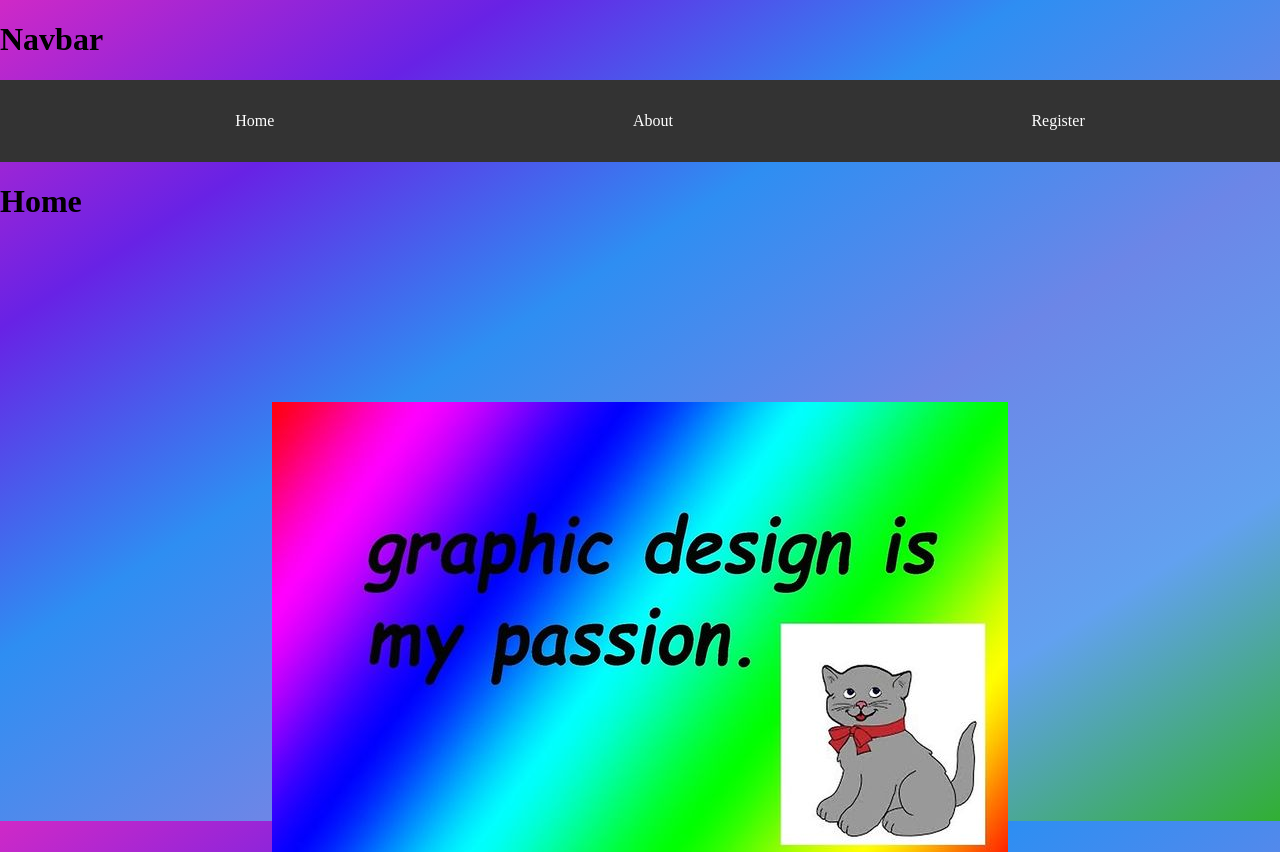
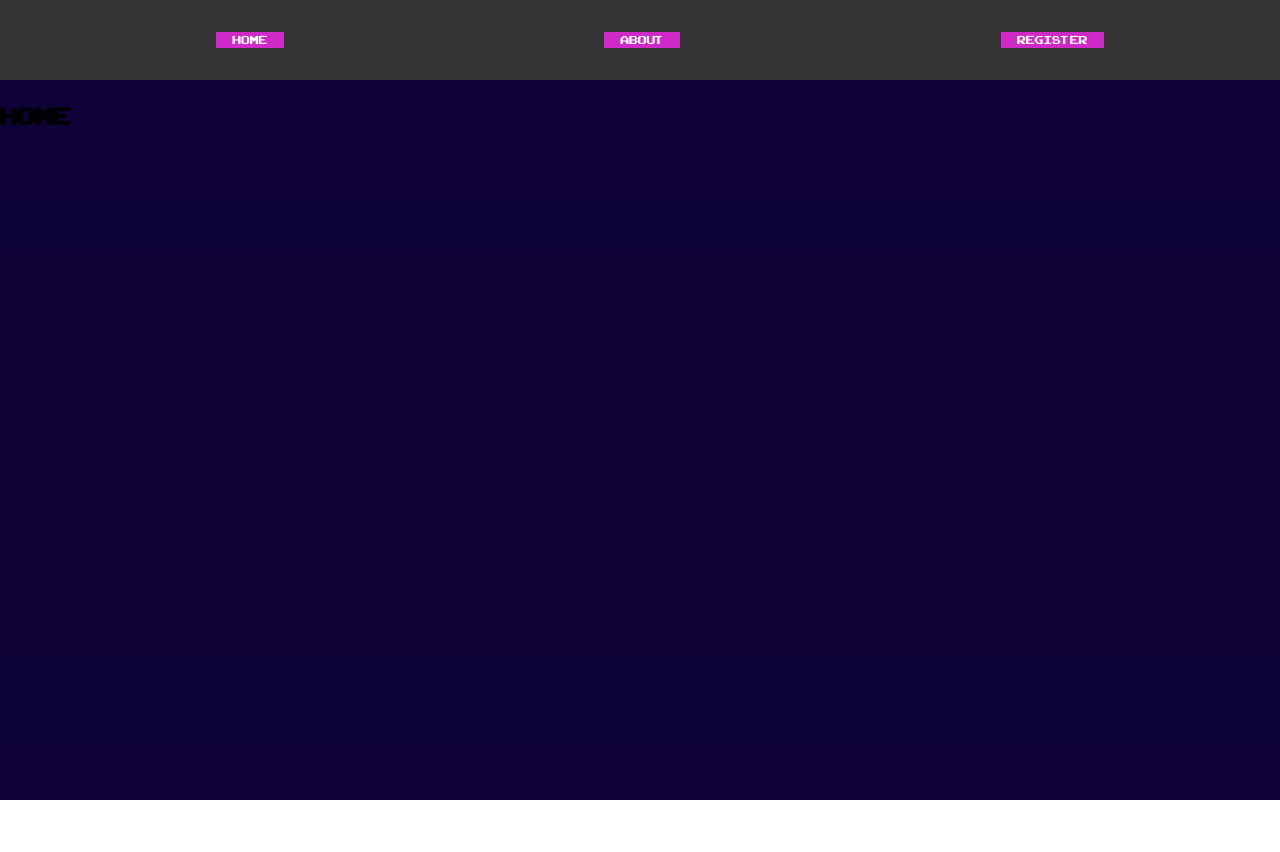
Before and after one commit to Societatea-Hermes/hackathon-website, a Vue app in the folder hermes-hackaton-2024/: page / in a window 1280 px wide. Shown: the top 852 px of the page. After the commit the page ends 800 px from the top, so only its background shows below. Built offline with nearby package versions, Linux system fonts and the light colour scheme.

Commit message:
Added font and background image, changed Navbar name

```diff
--- a/hermes-hackaton-2024/src/App.vue
+++ b/hermes-hackaton-2024/src/App.vue
@@ -1,37 +1,17 @@
 <template>
-  <main class="">
-    <Navbar />
+  <main>
+    <NavigationBar />
     <RouterView />
-    <div class="container">
-      <img
-        @mouseover="makeGlitch"
-        class="glitch"
-        src="./assets/imgs/cet.jpg"
-        alt="Graphic"
-      />
-    </div>
   </main>
 </template>
 
 <script setup>
-import { PowerGlitch } from 'powerglitch'
-import Navbar from './components/Navbar.vue'
+import NavigationBar from './components/NavigationBar.vue'
 import useSponsors from './composables/useSponsors'
 import { RouterView } from 'vue-router'
 
 const { sponsors } = useSponsors()
 console.log(sponsors)
-
-const makeGlitch = () => {
-  PowerGlitch.glitch('.glitch')
-}
 </script>
 
-<style scoped>
-.container {
-  display: flex;
-  align-items: center;
-  justify-content: center;
-  padding: 10rem;
-}
-</style>
+<style scoped></style>
--- a/hermes-hackaton-2024/src/assets/main.css
+++ b/hermes-hackaton-2024/src/assets/main.css
@@ -1,3 +1,8 @@
+@font-face {
+  font-family: ArcadeClassic;
+  src: url('../assets/fonts/arcadeclassic.ttf');
+}
+
 :root {
   --purple: #6822e5;
   --magenta: #cf29c7;
@@ -5,6 +10,7 @@
   --mid-blue: #6c86e7;
   --light-blue: #62a1f0;
   --green: #31af33;
+  font-family: 'ArcadeClassic', sans-serif;
 }
 
 body {
@@ -17,6 +23,6 @@ body {
     var(--light-blue),
     var(--green)
   );
-  height: 100vh; /* Ensure it covers the full viewport height */
+  background: url('../assets/imgs/background.jpg') no-repeat center fixed;
   margin: 0; /* Remove default margin */
 }
--- a/hermes-hackaton-2024/src/components/Navbar.vue
+++ /dev/null
@@ -1,33 +0,0 @@
-<template>
-  <h1>Navbar</h1>
-  <nav>
-    <ul>
-      <RouterLink to="/">Home</RouterLink>
-      <RouterLink to="/about">About</RouterLink>
-      <RouterLink to="/register">Register</RouterLink>
-    </ul>
-  </nav>
-</template>
-
-<script setup>
-import { RouterLink } from 'vue-router'
-</script>
-
-<style scoped>
-nav {
-  background-color: #333;
-  color: white;
-  padding: 1rem;
-}
-
-ul {
-  display: flex;
-  justify-content: space-around;
-  list-style: none;
-}
-
-a {
-  color: white;
-  text-decoration: none;
-}
-</style>
--- /dev/null
+++ b/hermes-hackaton-2024/src/components/NavigationBar.vue
@@ -0,0 +1,47 @@
+<template>
+  <nav>
+    <ul>
+      <div class="nav-link-container">
+        <RouterLink class="nav-link" to="/">Home</RouterLink>
+      </div>
+      <div class="nav-link-container">
+        <RouterLink class="nav-link" to="/about">About</RouterLink>
+      </div>
+      <div class="nav-link-container">
+        <RouterLink class="nav-link" to="/register">Register</RouterLink>
+      </div>
+    </ul>
+  </nav>
+</template>
+
+<script setup>
+import { RouterLink } from 'vue-router'
+</script>
+
+<style scoped>
+nav {
+  background-color: #333;
+  color: white;
+  padding: 1rem;
+}
+
+ul {
+  display: flex;
+  justify-content: space-around;
+  list-style: none;
+}
+
+a {
+  color: white;
+  text-decoration: none;
+}
+
+.nav-link {
+  padding: 0.5rem 1rem;
+  border-radius: 5px;
+}
+
+.nav-link-container {
+  background-color: var(--magenta);
+}
+</style>
```
Also changed, not shown: hermes-hackaton-2024/src/assets/fonts/arcadeclassic.TTF (added), hermes-hackaton-2024/src/assets/imgs/background.jpg (added).
